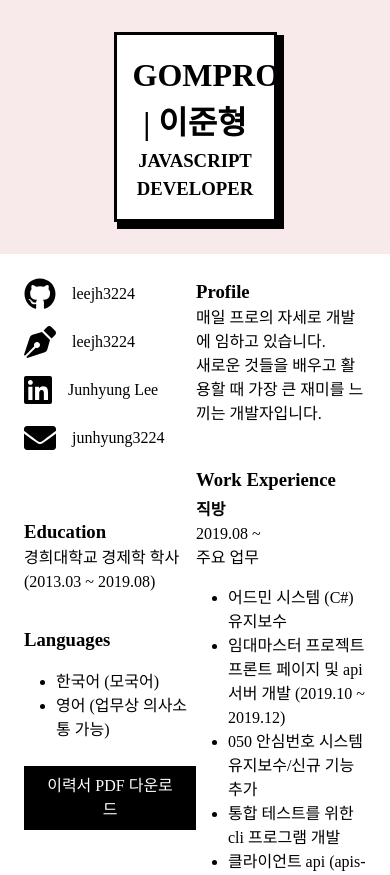
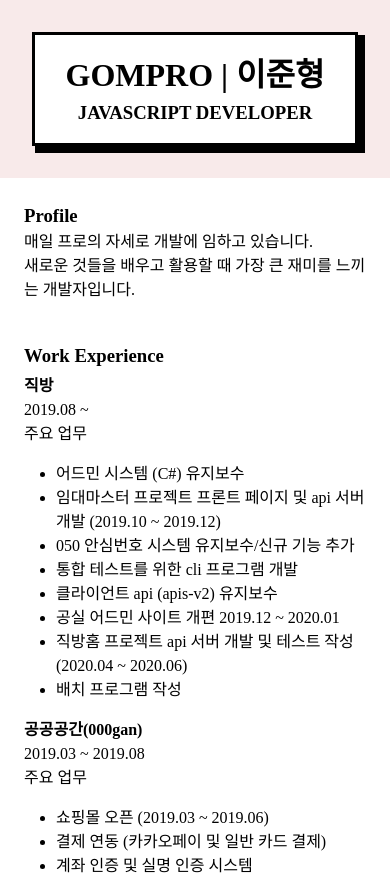
Before and after one commit to leejh3224/resume, a Vue app: page / in a window 390 px wide. Shown: the top 875 px of the page. Built offline with nearby package versions, Linux system fonts and the light colour scheme; a web font is replaced by a local one.

Commit message:
모바일 레이아웃 추가

```diff
--- a/src/App.vue
+++ b/src/App.vue
@@ -172,6 +172,20 @@ export default {
   margin: 0 auto;
 }
 
+@media (max-width: 600px) {
+  .header-title-box {
+    width: 100%;
+  }
+
+  .body {
+    grid-template-columns: 1fr;
+  }
+
+  .left-side {
+    display: none;
+  }
+}
+
 .left-side .social-link {
   display: flex;
   align-items: center;
```
